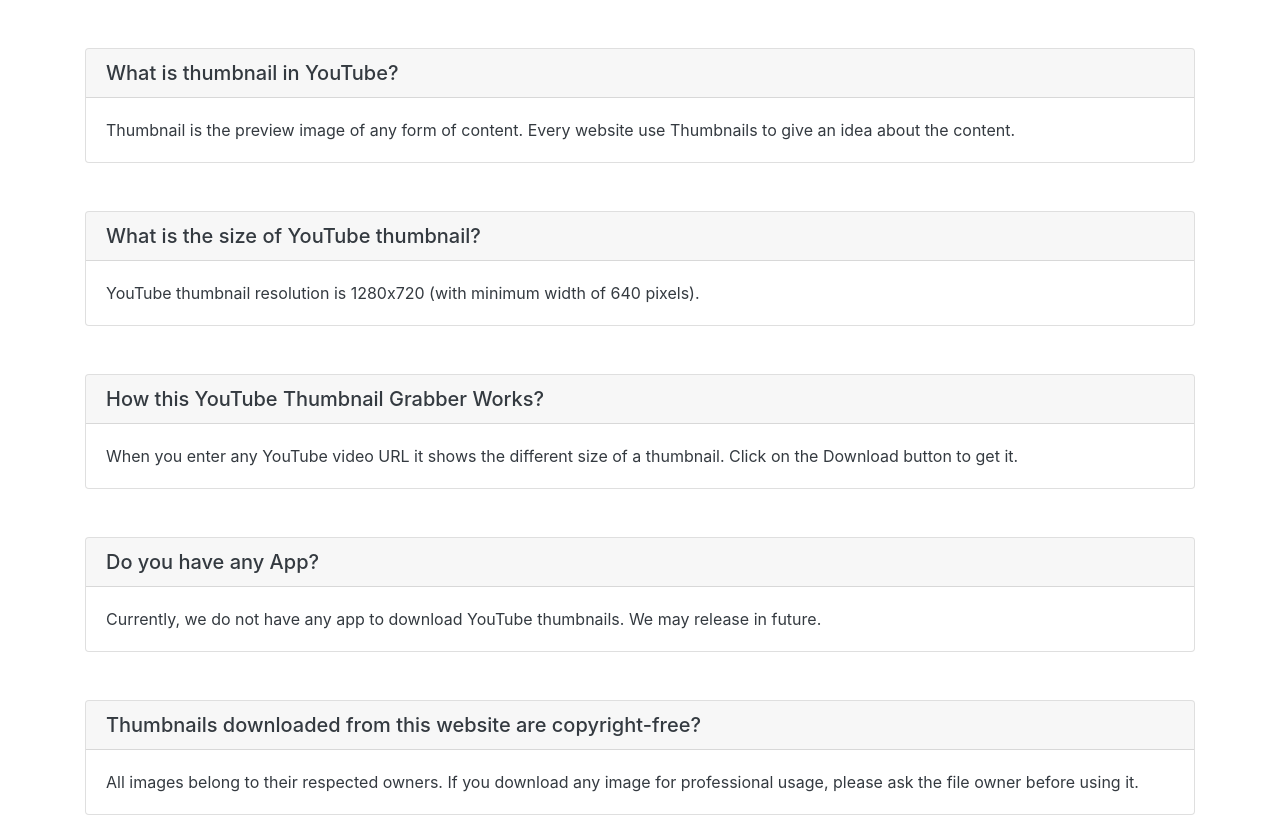
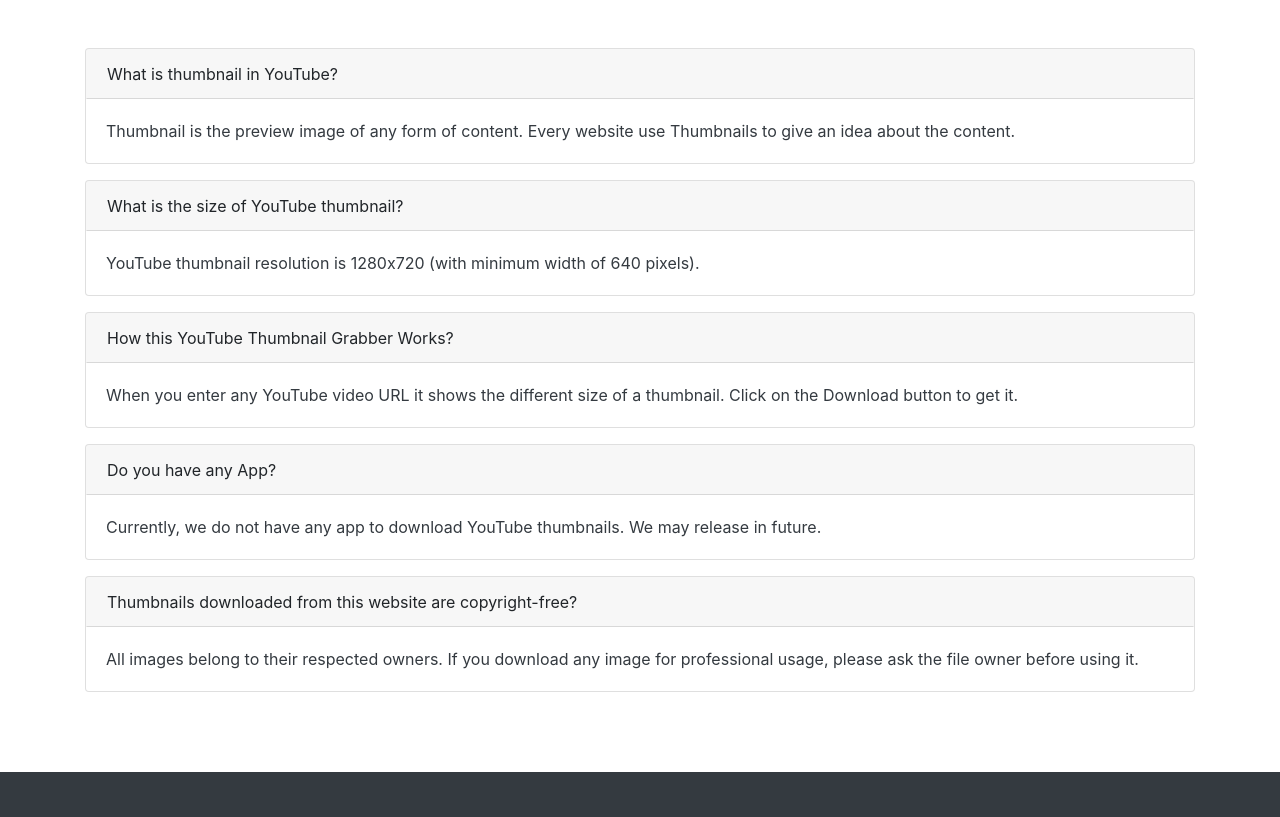
Before and after one commit to sandeepahuja-stack/youtube-thumb-nail, a Next.js app: page / in a window 1280 px wide. Shown: the part 1862-2679 px from the top of the page. Built offline with nearby package versions, Linux system fonts and the light colour scheme.

Commit message:
accordian part done

```diff
--- /dev/null
+++ b/components/layouts/AccordianHoc.js
@@ -0,0 +1,15 @@
+import React, { useState, useEffect } from 'react'
+
+function AccordianHoc(OriginalComponent) {
+  function NewComponent(props) {
+    const { isOpen } = props;
+    const [isAccordianOpen, updateAccordianOpen] = useState(isOpen);
+
+    return (
+      <OriginalComponent {...props} isAccordianOpen={isAccordianOpen} updateAccordianOpen={updateAccordianOpen}/>
+    )
+  }
+  return NewComponent;
+}
+
+export default AccordianHoc;
--- a/components/layouts/MainLayout.js
+++ b/components/layouts/MainLayout.js
@@ -12,11 +12,11 @@ export default function MainLayout({ children }) {
   return (
     <>
     <Head>
-        <title>My page title</title>
+
         <meta name="viewport" content="initial-scale=1.0, width=device-width" />
         <title>YouTube Thumbnail Download Online - HD Quality</title>
         <meta property="og:title" content="YouTube Thumbnail Download Online - HD Quality" />
-        <meta http-equiv="content-type" content="text/html; charset=utf-8" />
+        <meta httpEquiv="content-type" content="text/html; charset=utf-8" />
         <meta name="apple-mobile-web-app-capable" content="yes" />
         <meta name="viewport" content="width=device-width, initial-scale=1, user-scalable=no" />
         <meta name="author" content="YouTube Thumbnail Download" />
--- /dev/null
+++ b/components/pages/Home/snippets/Accordian.jsx
@@ -0,0 +1,18 @@
+import React from 'react';
+import AccordianHoc from '../../../layouts/AccordianHoc';
+
+function Accordian(props) {
+  const {isAccordianOpen, updateAccordianOpen, heading} = props;
+  return (
+    <div className="card mb-3">
+      <h5 className="card-header btn text-left" onClick={()=>{
+        updateAccordianOpen(!isAccordianOpen)
+      }}>{heading}</h5>
+      <div className={`${isAccordianOpen ? 'card-body' : 'd-none'}`}>
+        <p className="card-text">{props.children}</p>
+      </div>
+    </div>
+  )
+}
+
+export default AccordianHoc(Accordian);
--- a/components/pages/Home/snippets/Faq.jsx
+++ b/components/pages/Home/snippets/Faq.jsx
@@ -1,4 +1,5 @@
 import React from 'react'
+import Accordian from './Accordian'
 
 function FAQ() {
   return (
@@ -9,40 +10,28 @@ function FAQ() {
 
         <div className="pb-3  container text-dark">
           <h3 className="text-center h2  mb-5">FAQs Regarding YouTube Thumbnail Downloader</h3>
-          <div className="card mb-5">
-            <h5 className="card-header">What is thumbnail in YouTube?</h5>
-            <div className="card-body">
-              <p className="card-text">Thumbnail is the preview image of any form of content. Every website use Thumbnails to give an idea about the content.</p>
-            </div>
-          </div>
+          <Accordian isOpen heading="What is thumbnail in YouTube?">
 
-          <div className="card mb-5">
-            <h5 className="card-header ">What is the size of YouTube thumbnail?</h5>
-            <div className="card-body">
-              <p className="card-text">YouTube thumbnail resolution is 1280x720 (with minimum width of 640 pixels).</p>
-            </div>
-          </div>
+            <p className="card-text">Thumbnail is the preview image of any form of content. Every website use Thumbnails to give an idea about the content.</p>
 
-          <div className="card mb-5">
-            <h5 className="card-header">How this YouTube Thumbnail Grabber Works?</h5>
-            <div className="card-body">
-              <p className="card-text">When you enter any YouTube video URL it shows the different size of a thumbnail. Click on the Download button to get it.</p>
-            </div>
-          </div>
+          </Accordian>
 
-          <div className="card mb-5">
-            <h5 className="card-header">Do you have any App?</h5>
-            <div className="card-body">
-              <p className="card-text">Currently, we do not have any app to download YouTube thumbnails. We may release in future.</p>
-            </div>
-          </div>
+          <Accordian isOpen heading="What is the size of YouTube thumbnail?">
+            <p className="card-text">YouTube thumbnail resolution is 1280x720 (with minimum width of 640 pixels).</p>
+          </Accordian>
+          <Accordian isOpen heading="How this YouTube Thumbnail Grabber Works?">
+            <p className="card-text">When you enter any YouTube video URL it shows the different size of a thumbnail. Click on the Download button to get it.</p>
+          </Accordian>
 
-          <div className="card mb-5">
-            <h5 className="card-header">Thumbnails downloaded from this website are copyright-free?</h5>
-            <div className="card-body">
-              <p className="card-text">All images belong to their respected owners. If you download any image for professional usage, please ask the file owner before using it.</p>
-            </div>
-          </div>
+          <Accordian isOpen heading="Do you have any App?">
+            <p className="card-text">Currently, we do not have any app to download YouTube thumbnails. We may release in future.</p>
+          </Accordian>
+
+          <Accordian isOpen heading="Thumbnails downloaded from this website are copyright-free?">
+          <p className="card-text">All images belong to their respected owners. If you download any image for professional usage, please ask the file owner before using it.</p>
+          </Accordian>
+
+
         </div>
         {/* <div className="row justify-content-around mb-5"></div> */}
       </div>
```
